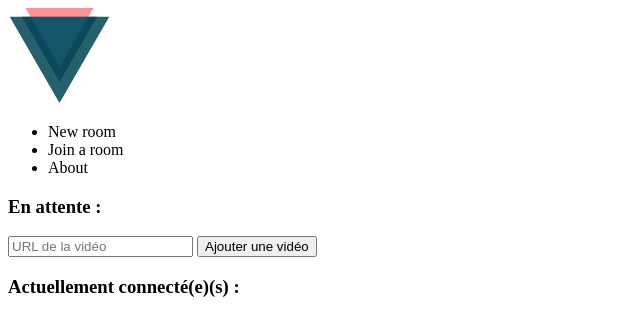
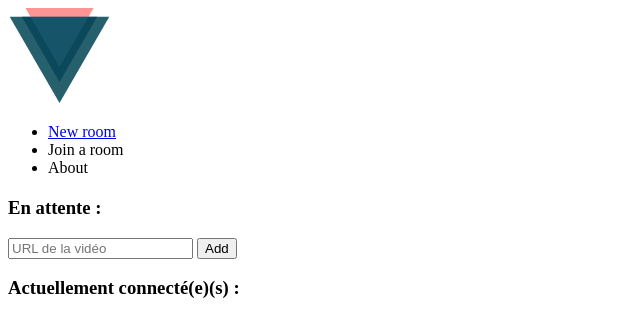
Before and after one commit to Coruscant11/pyleurne, a Flask app: template app/templates/index.html in a window 1280 px wide. Shown: the top 317 px of the page, without its empty margins (0-640 px from the left). Run offline with Flask 2, Linux system fonts and the light colour scheme; the template is opened without the code that fills it, so the values that code supplies are empty; some libraries are stand-ins or nearby versions.

Commit message:
Ajout systeme vidéo

```diff
--- a/app/templates/index.html
+++ b/app/templates/index.html
@@ -43,7 +43,7 @@
             </svg>
 
             <ul id="menu">
-                <li>New room</li>
+                <li> <a href="/"> New room </a> </li>
                 <li>Join a room</li>
                 <li>About</li>
             </ul>
@@ -51,13 +51,20 @@
     </header>
     <main>
         <div class="appContainer">
-            <div id="viewbox"></div>
+            <div id="viewbox">
+                <div class="videoFrame"></div>
+                <div id="videoFramTitleContainer">
+                    <h2 id=""></h2>
+                </div>
+            </div>
 
             <div id="playlist">
                 <div class="listTitle">
                     <h3>En attente :</h3>
                 </div>
-
+                <div class="innerPlaylist">
+                    <!-- append -->
+                </div>
                 <!--
                 <div class="playlistVideo">
                     <img class="videoThumbnail"
@@ -68,12 +75,13 @@
                 </div>
                 -->
 
-                <footer class="playlistFooter">
-                    <div class="addButtonDiv">
-                        <input type="text" id="addVideoText" placeholder="URL de la vidéo">
-                        <button id="addVideoButton" onclick="onClickAddVideoButton()">Ajouter une vidéo</button>
-                    </div>
-                </footer>
+                <div class="addButtonDiv">
+                    <input type="text"
+                           id="addVideoText"
+                           placeholder="URL de la vidéo">
+                    <button id="addVideoButton"
+                            onclick="onClickAddVideoButton()">Add</button>
+                </div>
             </div>
 
             <div id="userlist">
```
